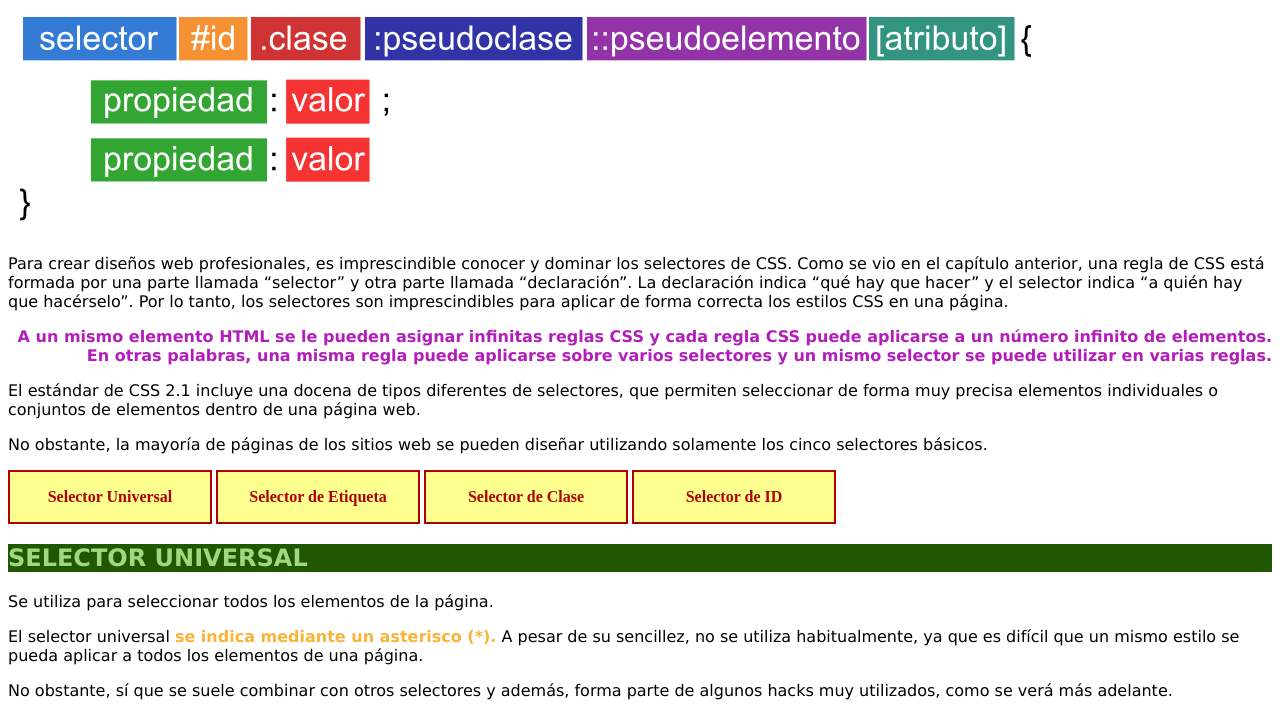
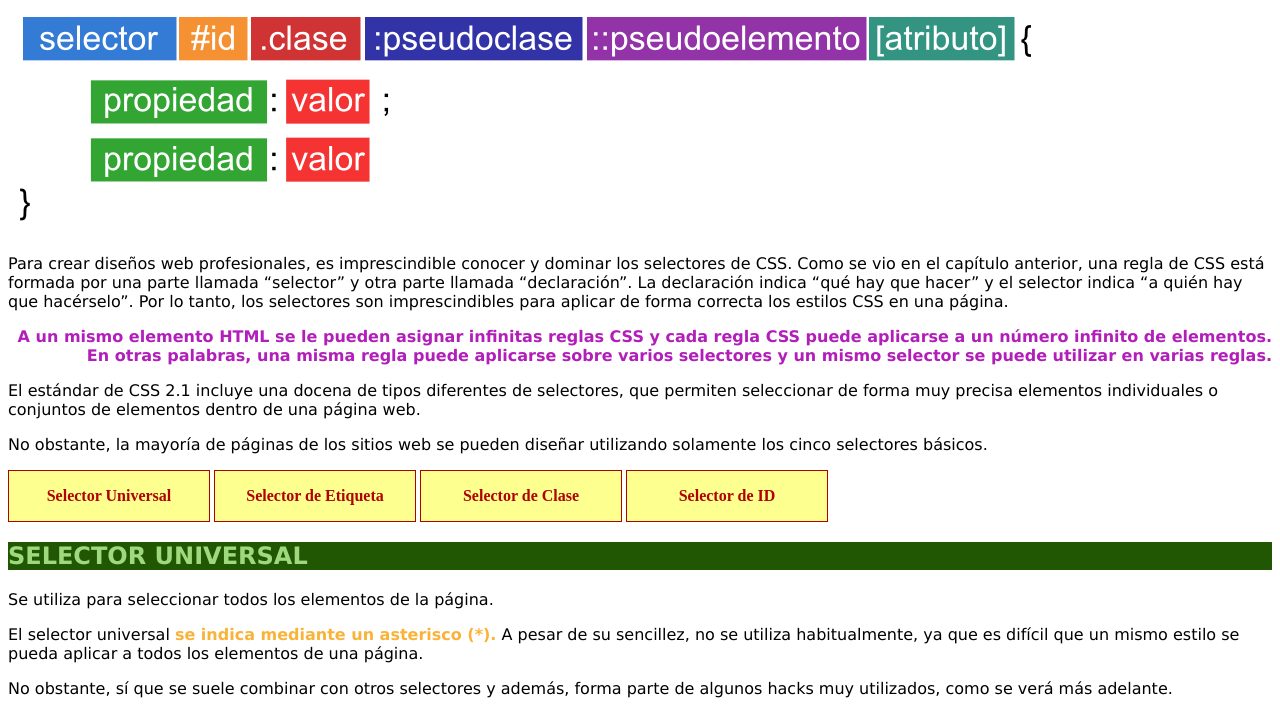
Before and after one commit to sixtored/pwebinicial, a plain HTML site: page unidad03/ejercicio_estilos_css.html in a window 1280 px wide. Shown: the part 79-794 px from the top of the page. Drawn offline with Linux system fonts and the light colour scheme.

Commit message:
Modificado el border ejercicio3.css

```diff
--- a/unidad03/unidad3.css
+++ b/unidad03/unidad3.css
@@ -43,7 +43,7 @@ ul.botones li a {
 	font-weight: bold;
 	line-height: 50px;
 	color: #b00202;
-	border:solid 2px #b00202;
+	border:solid 1px #b00202;
 }
 ul.botones li a:hover {
 	background-color:#dcde26;
```
